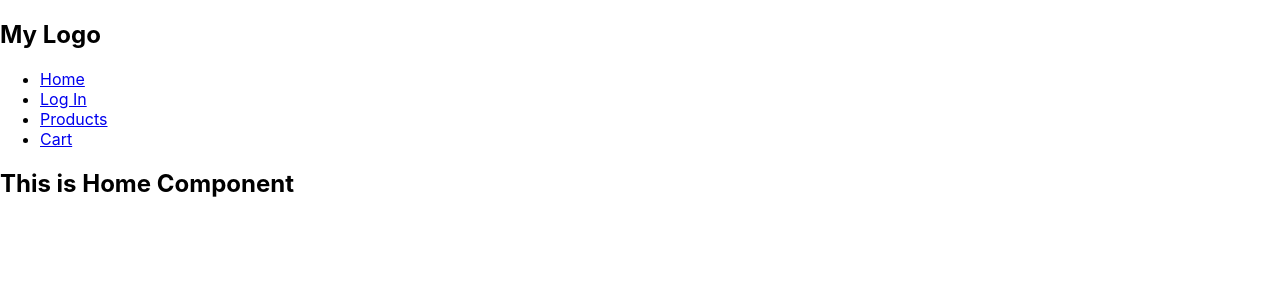
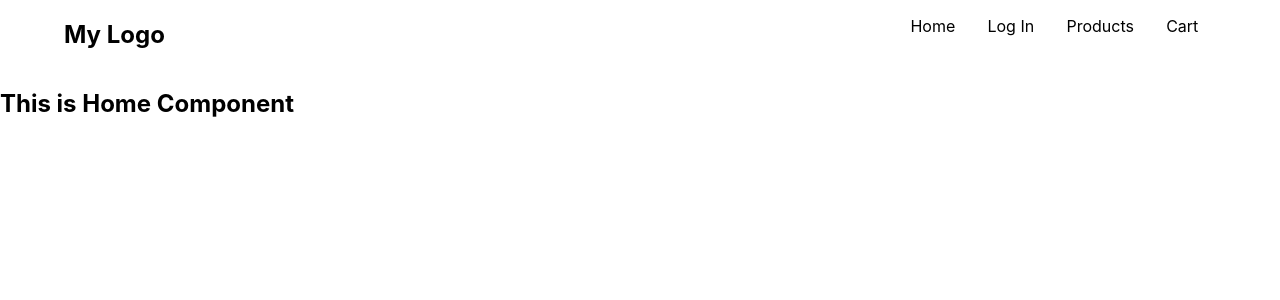
Before and after one commit to toyman640/small-shop-frontend, a React (Create React App) app: page / in a window 1280 px wide. Shown: the top 300 px of the page. Built offline with nearby package versions, Linux system fonts and the light colour scheme.

Commit message:
Create menu

```diff
--- a/src/App.css
+++ b/src/App.css
@@ -1,39 +1,53 @@
-.App {
-  text-align: center;
+.Container {
+  width: 90%;
+ display: flex;
+ justify-content: space-between;
+ margin-left: 5%;
 }
 
-.App-logo {
-  height: 40vmin;
-  pointer-events: none;
+
+.MenuList {
+  display: none;
 }
 
-@media (prefers-reduced-motion: no-preference) {
-  .App-logo {
-    animation: App-logo-spin infinite 20s linear;
+
+
+.Hamburger {
+  display: flex;
+  flex-direction: column;
+  margin-top: 90%;
+  cursor: pointer;
+}
+
+.Bar {
+  background-color: #333;
+  height: 3px;
+  width: 25px;
+  margin: 2px 0;
+  border-radius: 15px;
+
+}
+
+@media (min-width: 769px) {
+  .MenuList {
+    display: flex;
+    list-style: none;
+    width: 50%;
+    margin-left: 40%;
+    justify-content: space-between;
+  }
+
+  .MenuList a {
+    color: inherit;
+   text-decoration: none;
+  }
+
+  .NavLinks {
+    display: block;
+    width: 50%;
+  }
+
+  .Hamburger {
+    display: none;
   }
 }
-
-.App-header {
-  background-color: #282c34;
-  min-height: 100vh;
-  display: flex;
-  flex-direction: column;
-  align-items: center;
-  justify-content: center;
-  font-size: calc(10px + 2vmin);
-  color: white;
-}
-
-.App-link {
-  color: #61dafb;
-}
-
-@keyframes App-logo-spin {
-  from {
-    transform: rotate(0deg);
-  }
-
-  to {
-    transform: rotate(360deg);
-  }
-}
--- a/src/components/NavMenu.js
+++ b/src/components/NavMenu.js
@@ -2,17 +2,24 @@ import React from 'react';
 import { NavLink } from 'react-router-dom';
 
 const NavMenu = () => (
-  <header>
-    <nav className="container d-flex-space">
+  <header className="Navigation">
+    <nav className="Container">
       <div className="d-flex-space g-10">
         <h2>My Logo</h2>
       </div>
-      <ul className="d-flex-space g-10">
-        <li><NavLink to="/">Home</NavLink></li>
-        <li><NavLink to="/login">Log In</NavLink></li>
-        <li><NavLink to="/shop">Products</NavLink></li>
-        <li><NavLink to="/cart">Cart</NavLink></li>
-      </ul>
+      <div className="NavLinks">
+        <div className="Hamburger">
+          <span className="Bar" />
+          <span className="Bar" />
+          <span className="Bar" />
+        </div>
+        <ul className="MenuList">
+          <li><NavLink to="/">Home</NavLink></li>
+          <li><NavLink to="/login">Log In</NavLink></li>
+          <li><NavLink to="/shop">Products</NavLink></li>
+          <li><NavLink to="/cart">Cart</NavLink></li>
+        </ul>
+      </div>
     </nav>
   </header>
 );
```
